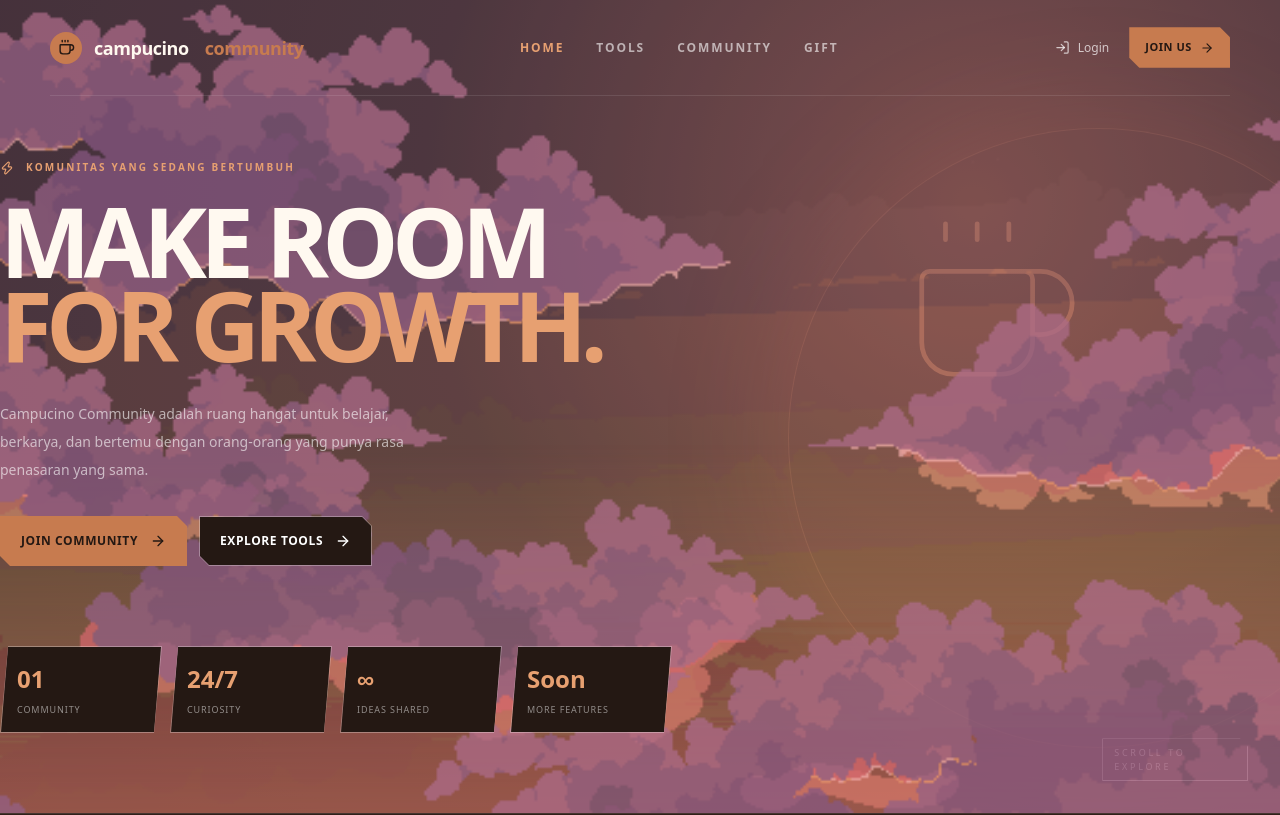
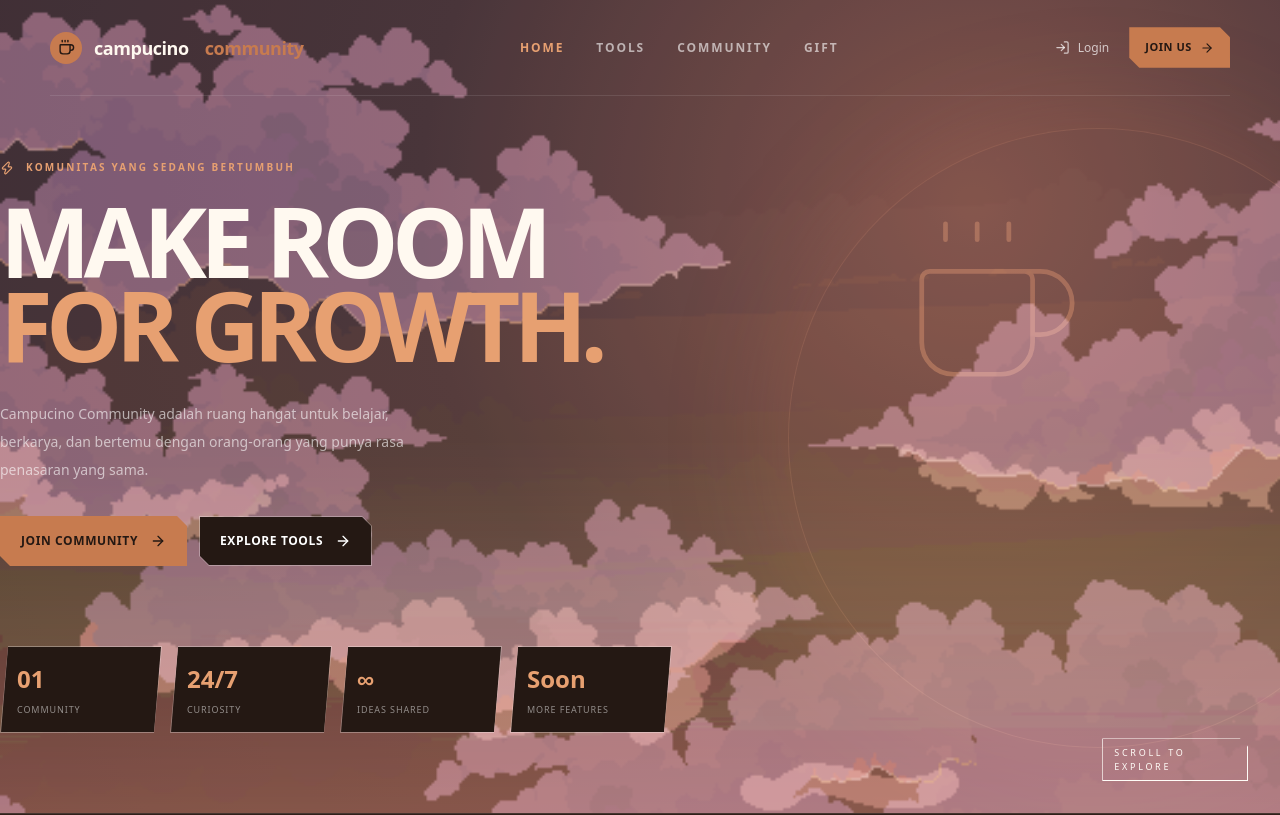
Before and after one commit to LemongTea/campucino-community, a Next.js app: page / in a window 1280 px wide. Shown: the top 815 px of the page. Built offline with nearby package versions, Linux system fonts and the light colour scheme.

Commit message:
fix: move cloud parallax downward

```diff
--- a/app/page.tsx
+++ b/app/page.tsx
@@ -37,10 +37,10 @@ const catalog = [
 ];
 
 const cloudLayers = [
-  { file: "1.png", speed: -0.02, className: "opacity-30" },
-  { file: "2.png", speed: -0.05, className: "opacity-45" },
-  { file: "3.png", speed: -0.09, className: "opacity-55" },
-  { file: "4.png", speed: -0.14, className: "opacity-75" },
+  { file: "1.png", speed: 0.02, className: "opacity-25 mix-blend-screen" },
+  { file: "2.png", speed: 0.05, className: "opacity-35 mix-blend-screen" },
+  { file: "3.png", speed: 0.09, className: "opacity-45 mix-blend-screen" },
+  { file: "4.png", speed: 0.14, className: "opacity-60 mix-blend-screen" },
 ];
 
 export default function Home() {
```
Also changed, not shown: 1 other file (tests, documents, lock files or other folders).
